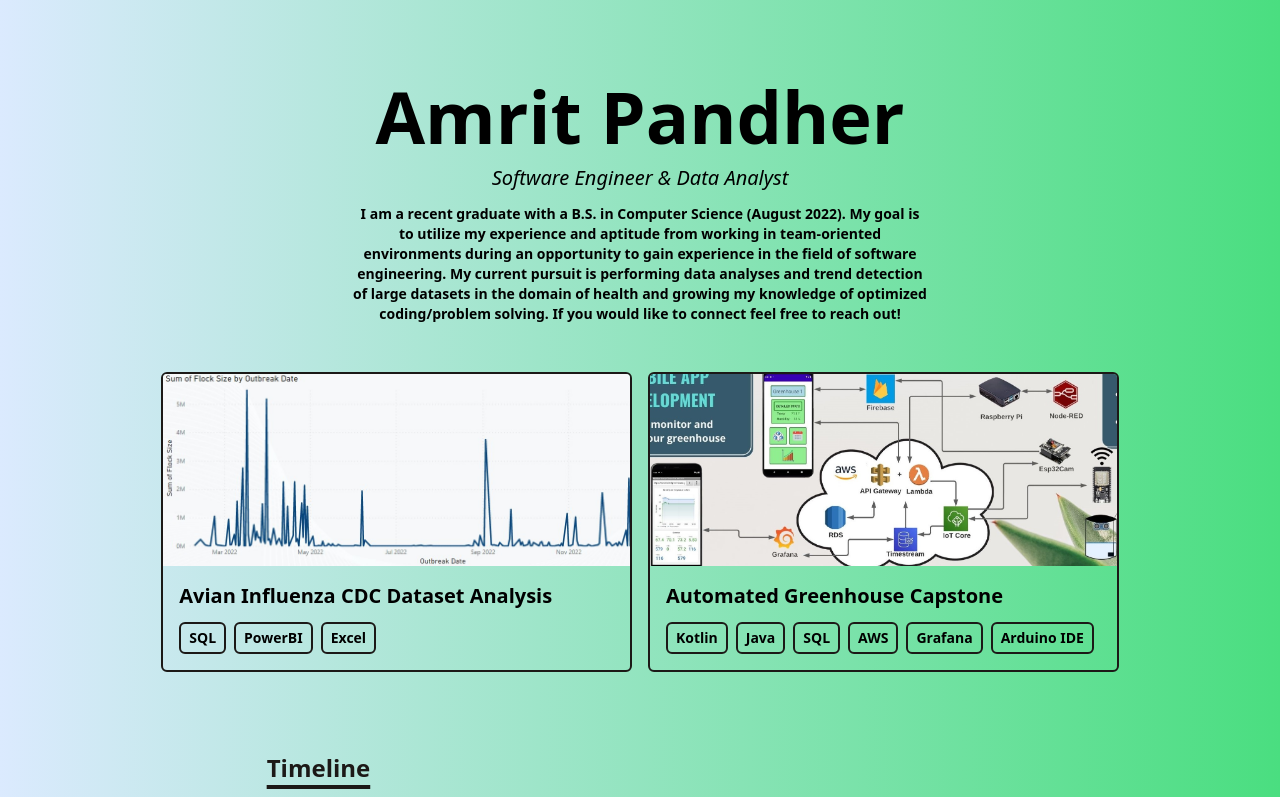
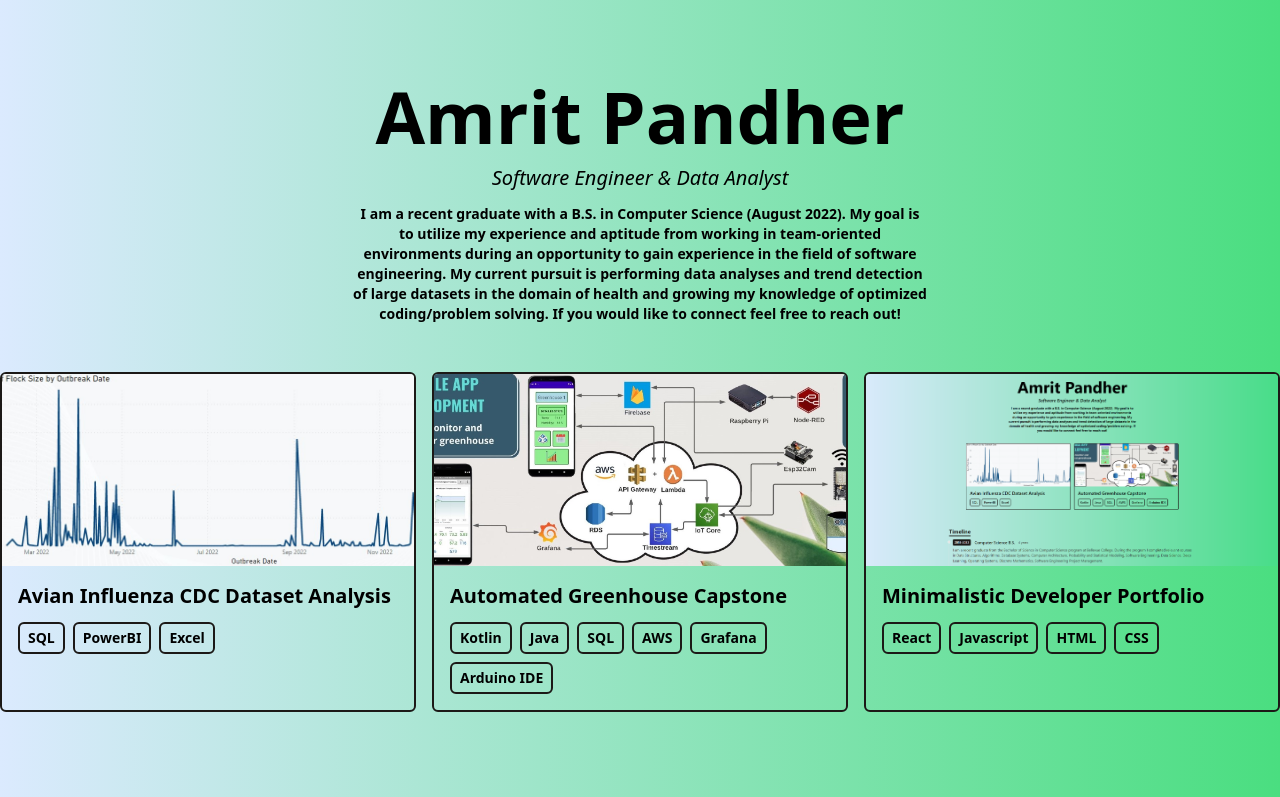
Before and after one commit to amritspandher/Minimalist-Dev-Portfolio, a React (Vite) app: page / in a window 1280 px wide. Shown: the top 797 px of the page. Built offline with nearby package versions, Linux system fonts and the light colour scheme.

Commit message:
Portfolioception

```diff
--- a/src/components/Portfolio.jsx
+++ b/src/components/Portfolio.jsx
@@ -5,7 +5,7 @@
 function Portfolio() {
     return (
         <div className = 'flex flex-col md:flex-row items-center justify-center'>
-            <div className = 'grid grid-cols-1 md:grid-cols-2 lg:grid-cols-2 gap-4'>
+            <div className = 'grid grid-cols-1 md:grid-cols-2 lg:grid-cols-3 gap-4'>
                 {portfolio.map(project => (
                     <PortfolioItem
                         imgUrl={project.imgUrl}
--- a/src/data/portfolio.js
+++ b/src/data/portfolio.js
@@ -11,4 +11,10 @@
         stack: ['Kotlin', 'Java', 'SQL', 'AWS', 'Grafana', 'Arduino IDE'],
         link: 'https://github.com/amritspandher/Automated-Greenhouse-Capstone',
     },
+    {
+        title: 'Minimalistic Developer Portfolio',
+        imgUrl: '/assets/portfolioScreenshot.jpg',
+        stack: ['React', 'Javascript', 'HTML', 'CSS'],
+        link: 'https://github.com/amritspandher/Minimalist-Dev-Portfolio',
+    },
 ]
```
Also changed, not shown: public/assets/portfolioScreenshot.jpg (added).
